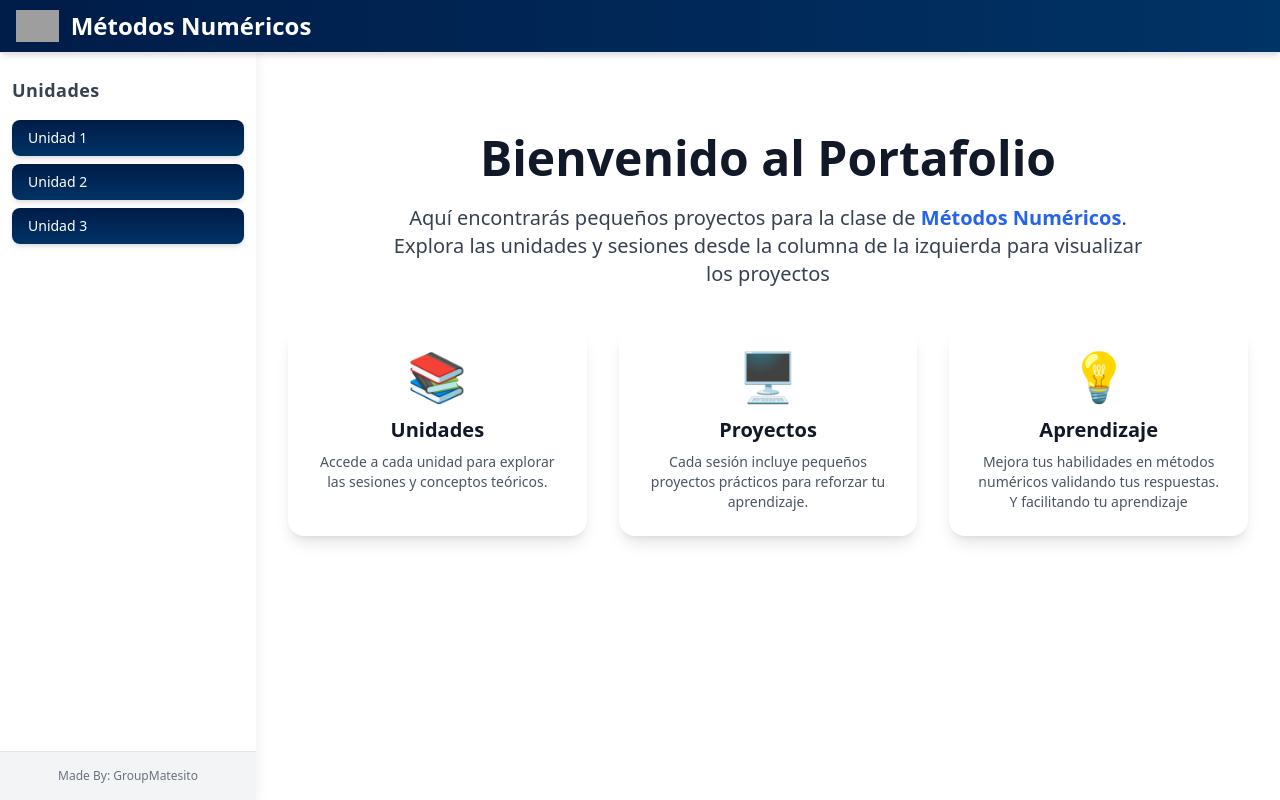
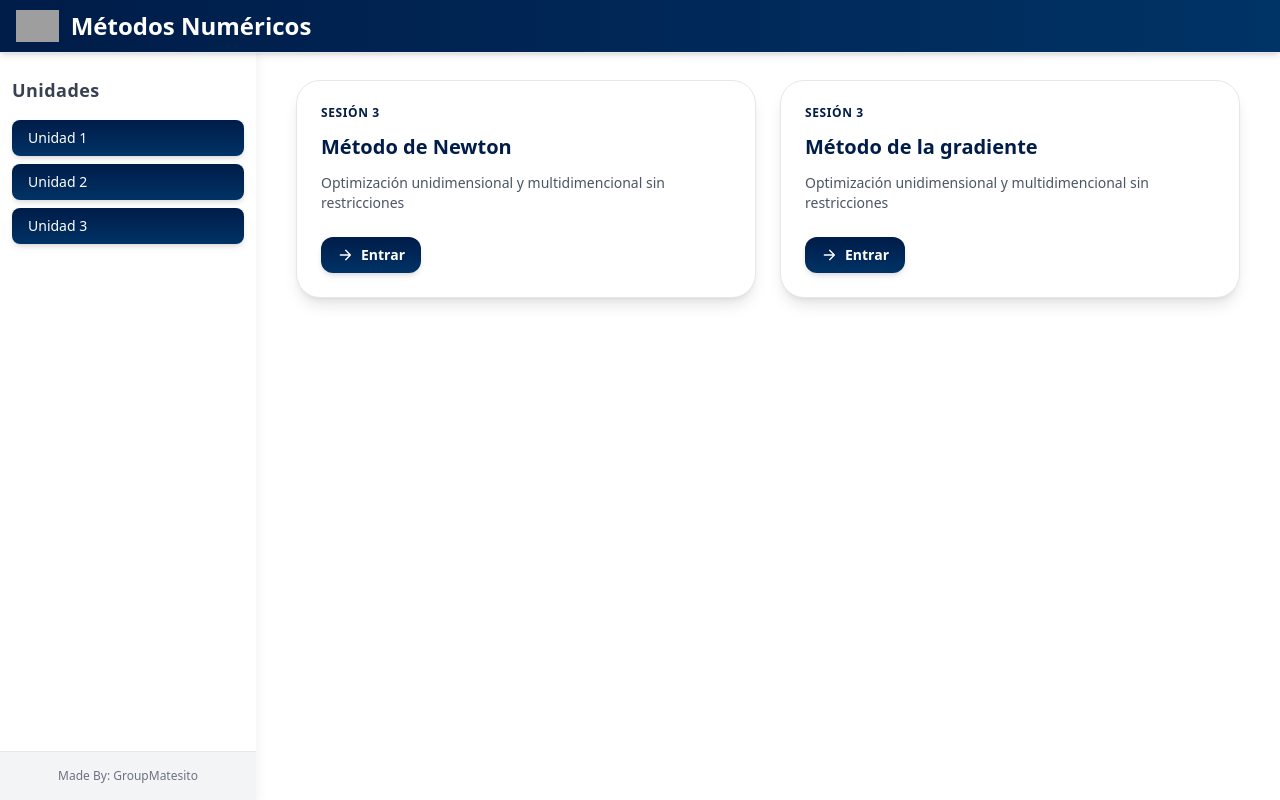
Before and after one commit to Marcos-Mart18/metodos, an Angular app: page /sesion7 in a window 1280 px wide. Before the commit this address led to /home. Built offline with nearby package versions, Linux system fonts and the light colour scheme; grey boxes are pictures that could not be loaded.

Commit message:
sesion3 u2 first layout

```diff
--- a/src/app/shared/sidebar/sidebar.component.ts
+++ b/src/app/shared/sidebar/sidebar.component.ts
@@ -25,7 +25,7 @@ export class SidebarComponent {
       semanas: [
         { id: 5, nombre: 'Sesión 1' },
         { id: 6, nombre: 'Sesión 2' },
-        // { id: 7, nombre: 'Sesión 3' },
+        { id: 7, nombre: 'Sesión 3' },
         // { id: 8, nombre: 'Sesión 4' },
         // { id: 9, nombre: 'Sesión 5' }
       ],
--- /dev/null
+++ b/src/app/unidad 2/sesion3-u2/gradiente/gradiente.component.html
@@ -0,0 +1 @@
+<p>gradiente works!</p>
--- /dev/null
+++ b/src/app/unidad 2/sesion3-u2/newtonn/newtonn.component.html
@@ -0,0 +1 @@
+<p>newtonn works!</p>
--- /dev/null
+++ b/src/app/unidad 2/sesion3-u2/sesion3-u2.component.html
@@ -0,0 +1,74 @@
+    <main
+    class="grid gap-6 grid-cols-1 md:grid-cols-2 max-w-6xl mx-auto px-6 pb-12"
+    >
+    <div
+        class="relative rounded-3xl bg-white border border-gray-200 shadow-lg overflow-hidden hover:-translate-y-1 transition-transform duration-300"
+    >
+        <div class="p-6 flex flex-col gap-3">
+        <div class="text-xs font-bold uppercase tracking-wider text-[#001C48]">
+            Sesión 3
+        </div>
+        <h2 class="text-xl font-bold text-[#001C48]">Método de Newton</h2>
+        <p class="text-gray-600 text-sm">
+            Optimización unidimensional y multidimencional sin restricciones
+        </p>
+        <div class="mt-3">
+            <a
+            routerLink="/newtonn"
+            class="cursor-pointer inline-flex items-center gap-2 bg-gradient-to-b from-[#001C48] to-[#003366] text-white font-bold text-sm px-4 py-2 rounded-xl shadow-md hover:from-[#003366] hover:to-[#004080] hover:shadow-lg hover:-translate-y-0.5 transition"
+            >
+            <svg
+                class="w-4 h-4"
+                fill="none"
+                stroke="currentColor"
+                stroke-width="2"
+                viewBox="0 0 24 24"
+            >
+                <path
+                d="M5 12h14M13 5l7 7-7 7"
+                stroke-linecap="round"
+                stroke-linejoin="round"
+                />
+            </svg>
+            Entrar
+            </a>
+        </div>
+        </div>
+    </div>
+
+    <!-- card -->
+    <div
+        class="relative rounded-3xl bg-white border border-gray-200 shadow-lg overflow-hidden hover:-translate-y-1 transition-transform duration-300"
+    >
+        <div class="p-6 flex flex-col gap-3">
+        <div class="text-xs font-bold uppercase tracking-wider text-[#001C48]">
+            Sesión 3
+        </div>
+        <h2 class="text-xl font-bold text-[#001C48]">Método de la gradiente</h2>
+        <p class="text-gray-600 text-sm">
+            Optimización unidimensional y multidimencional sin restricciones
+        </p>
+        <div class="mt-3">
+            <a
+            routerLink="/gradiente"
+            class="cursor-pointer inline-flex items-center gap-2 bg-gradient-to-b from-[#001C48] to-[#003366] text-white font-bold text-sm px-4 py-2 rounded-xl shadow-md hover:from-[#003366] hover:to-[#004080] hover:shadow-lg hover:-translate-y-0.5 transition"
+            >
+            <svg
+                class="w-4 h-4"
+                fill="none"
+                stroke="currentColor"
+                stroke-width="2"
+                viewBox="0 0 24 24"
+            >
+                <path
+                d="M5 12h14M13 5l7 7-7 7"
+                stroke-linecap="round"
+                stroke-linejoin="round"
+                />
+            </svg>
+            Entrar
+            </a>
+        </div>
+        </div>
+    </div>
+    </main>
```
Also changed, not shown: src/app/app.routes.ts (+15 -0 lines), src/app/unidad 2/sesion3-u2/gradiente/gradiente.component.ts (added, +11 -0 lines), src/app/unidad 2/sesion3-u2/newtonn/newtonn.component.ts (added, +11 -0 lines), src/app/unidad 2/sesion3-u2/sesion3-u2.component.ts (added, +12 -0 lines), src/app/unidad 2/sesion3-u2/gradiente/gradiente.component.css (added), src/app/unidad 2/sesion3-u2/newtonn/newtonn.component.css (added), src/app/unidad 2/sesion3-u2/sesion3-u2.component.css (added).
